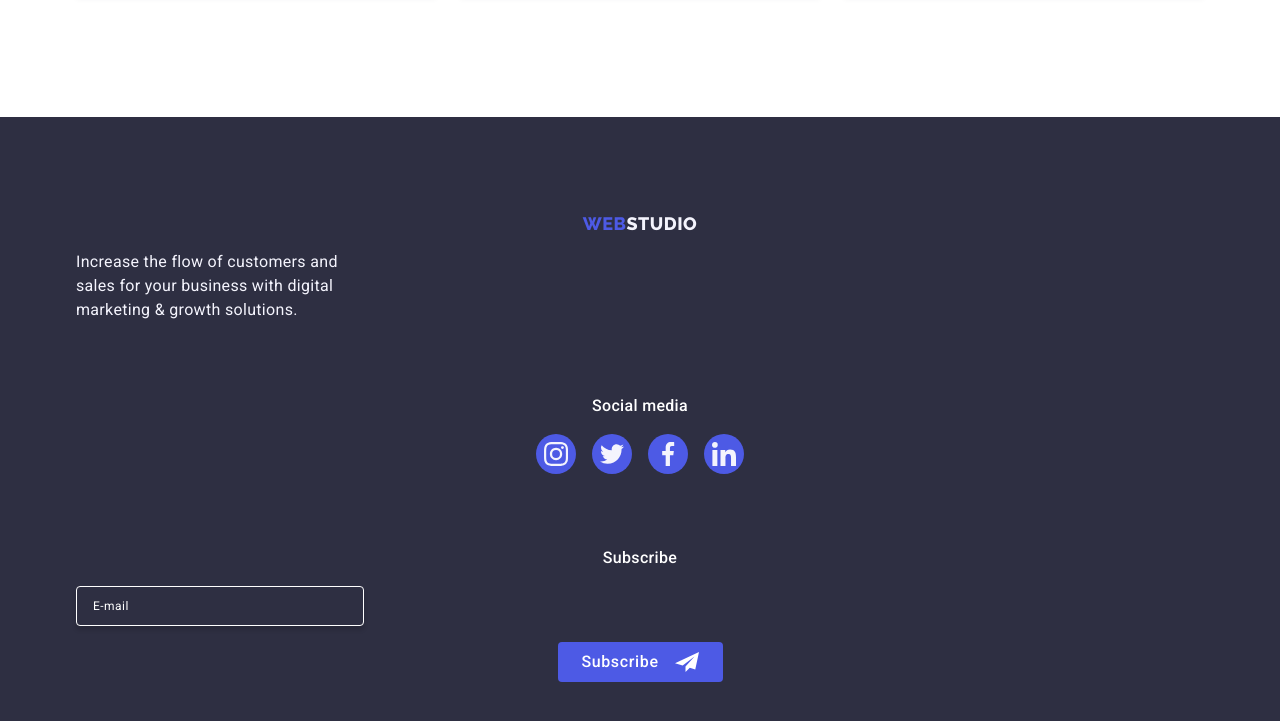
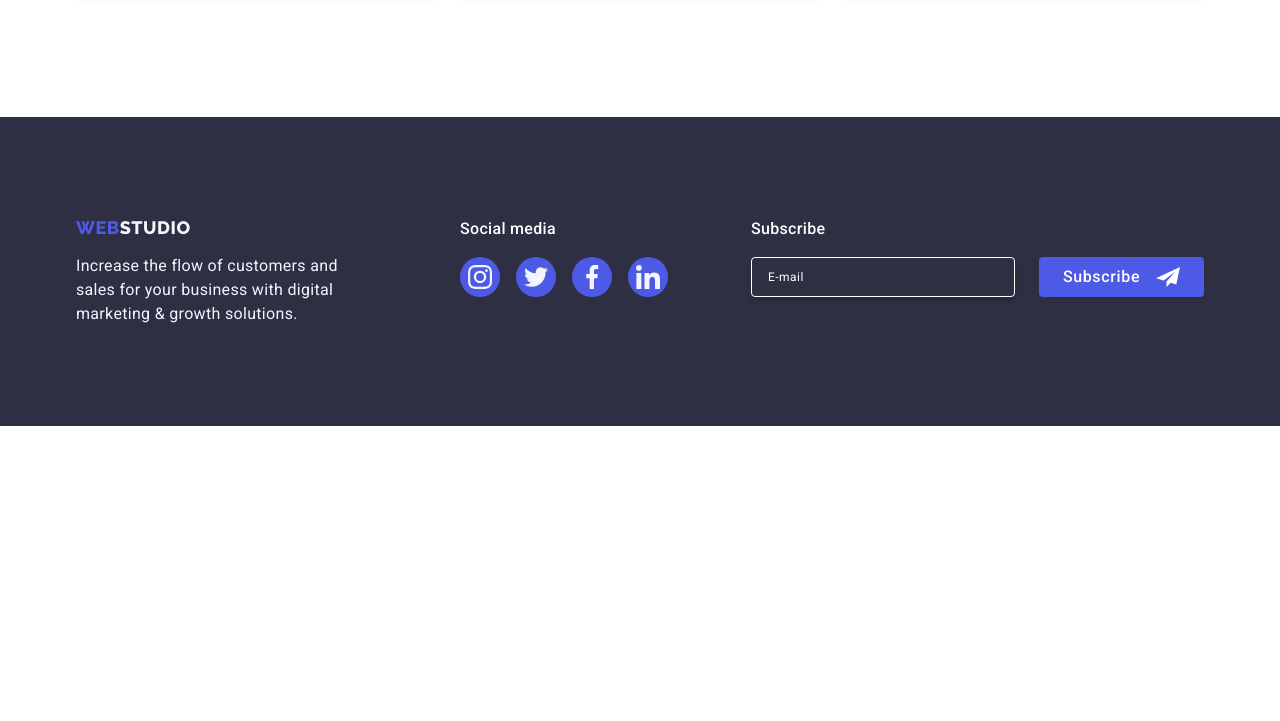
Before and after one commit to trofimovdenys/goit-markup-hw-06, a plain HTML site: page index.html in a window 1280 px wide. Shown: the part 3066-3787 px from the top of the page. After the commit the page ends 3492 px from the top, so only its background shows below. Drawn offline with nearby package versions, Linux system fonts and the light colour scheme.

Commit message:
6.3.
адаптація і правки

```diff
--- a/css/styles.css
+++ b/css/styles.css
@@ -1502,7 +1502,69 @@ img {
 }
 
 @media screen and (min-width: 768px) {
+  .footer-container-pos {
+    display: flex;
+    flex-wrap: wrap;
+  }
+
+  .footer-text {
+    width: 264px;
+    margin-right: 24px;
+  }
+
+  .footer-social {
+    margin-bottom: 0;
+  }
+
+  .input-footer-email {
+    width: 264px;
+  }
+
+  .container.footer-container-pos {
+    padding-left: 108px;
+    padding-right: 108px;
+  }
+
+  .footer-logo-pos,
+  .footer-paragraph,
+  .footer-form-title {
+    text-align: left;
+  }
+
+  .footer-form {
+    display: flex;
+  }
+
+  .footer-form-btn {
+    margin-left: 24px;
+  }
 }
 
 @media screen and (min-width: 1158px) {
-}
+  .background-clr-footer.footer-pos {
+    padding: 100px 0px;
+  }
+
+  .container.footer-container-pos {
+    padding-left: 15px;
+    padding-right: 15px;
+  }
+
+  .footer-text {
+    margin-right: 0px;
+    margin-bottom: 0px;
+  }
+
+  .footer-container-pos {
+    display: flex;
+    align-items: baseline;
+  }
+
+  .footer-logo-container {
+    margin-right: 120px;
+  }
+
+  .footer-form-container {
+    margin-left: auto;
+  }
+}
--- a/index.html
+++ b/index.html
@@ -4,7 +4,7 @@
     <meta charset="UTF-8" />
     <meta http-equiv="X-UA-Compatible" content="IE=edge" />
     <meta name="viewport" content="width=device-width, initial-scale=1.0" />
-    <title>goit-markup-hw-02</title>
+    <title>goit-markup-hw-06</title>
     <link rel="preconnect" href="https://fonts.googleapis.com" />
     <link rel="preconnect" href="https://fonts.gstatic.com" crossorigin />
     <link
```
